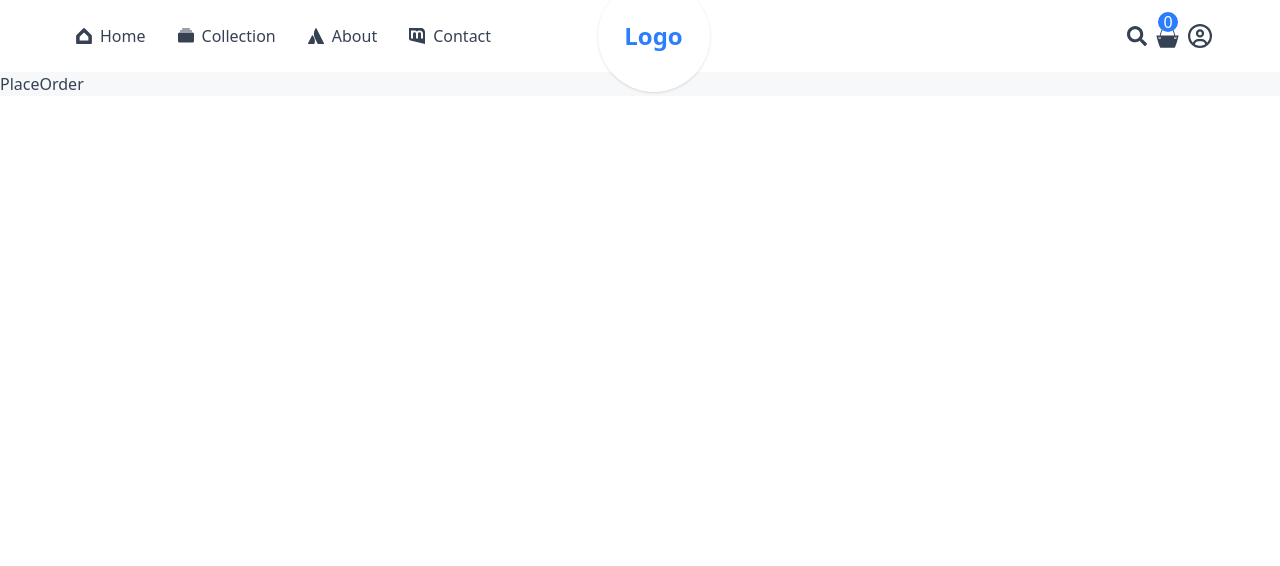
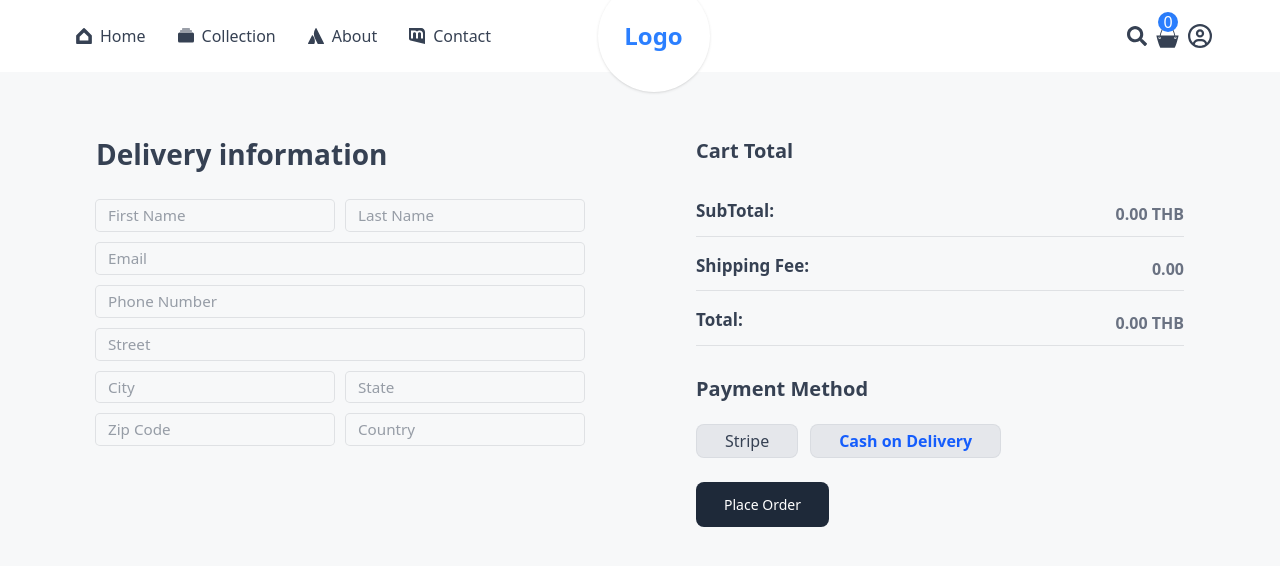
Before and after one commit to MartinCats/myshop, a React (Vite) app: page /place-order in a window 1280 px wide. Shown: the top 566 px of the page. Built offline with nearby package versions, Linux system fonts and the light colour scheme.

Commit message:
Place-order

```diff
--- a/src/components/Features.jsx
+++ b/src/components/Features.jsx
@@ -1,31 +1,36 @@
-import Title from './Title'
-import {TbArrowBackUp , TbTruckDelivery} from "react-icons/tb"
-import { RiSecurePaymentLine} from "react-icons/ri"
+import Title from "./Title";
+import { TbArrowBackUp, TbTruckDelivery } from "react-icons/tb";
+import { RiSecurePaymentLine } from "react-icons/ri";
 
 function Features() {
   return (
     <section className="mx-auto max-w-[1440px] px-6 py-16 lg:px-12 ">
-        <Title title={"Features"} titleStyles={"text-center"}/>
-        <div className="grid grid-cols-1 sm:grid-cols-2 lg:grid-cols-3 gap-8 *:bg-gray-200/50 rounded-xl">
-            <div className="p-4 rounded-3xl">
-                <TbArrowBackUp className="font-bold text-[32px] text-orange-400"/>
-                <h4 className="h4 capitalize">Easy Return</h4>
-                <p>Lorem ipsum dolor sit amet consectetur, adipisicing elit. Eius possimus ea cupiditate!</p>
-            </div>
-            <div className="p-4 rounded-3xl">
-                <TbTruckDelivery className="font-bold text-[32px] text-amber-400"/>
-                <h4 className="h4 capitalize">Fast Delivery</h4>
-                <p>Lorem ipsum dolor sit amet consectetur, adipisicing elit. Eius possimus ea cupiditate!</p>
-            </div>
-            <div className="p-4 rounded-3xl">
-                <RiSecurePaymentLine className="font-bold text-[32px] text-blue-400"/>
-                <h4 className="h4 capitalize">Secure Payment</h4>
-                <p>Lorem ipsum dolor sit amet consectetur, adipisicing elit. Eius possimus ea cupiditate!</p>
-            </div>
+      <Title title={"Features"} titleStyles={"text-center"} />
+      <div className="grid grid-cols-1 sm:grid-cols-2 lg:grid-cols-3 gap-8 *:bg-gray-200/50 rounded-xl">
+        <div className="p-4 rounded-3xl flex items-center gap-3">
+          <TbArrowBackUp className="font-bold text-[40px] text-orange-400" />
+          <div>
+            <h4 className="h4 capitalize">Easy Return</h4>
+            <p>Hassle-free returns for your convenience.</p>
+          </div>
         </div>
-
+        <div className="p-4 rounded-3xl flex items-center gap-3">
+          <TbTruckDelivery className="font-bold text-[40px] text-amber-400" />
+          <div>
+            <h4 className="h4 capitalize">Free delivery</h4>
+            <p>Fast and reliable shipping at no extra cost.</p>
+          </div>
+        </div>
+        <div className="p-4 rounded-3xl flex items-center gap-3">
+          <RiSecurePaymentLine className="font-bold text-[40px] text-blue-400" />
+          <div>
+            <h4 className="h4 capitalize">secure payment</h4>
+            <p>Safe and secure payments you can trust.</p>
+          </div>
+        </div>
+      </div>
     </section>
-  )
+  );
 }
 
-export default Features
+export default Features;
--- a/src/context/ShopContext.jsx
+++ b/src/context/ShopContext.jsx
@@ -17,7 +17,7 @@ const ShopContextProvider = (props) => {
   // เพิ่มของใส่ cart
   const addToCart = async (itemId, size) => {
     if (!size) {
-      toast.error("Please select a size");
+      toast.error("Please select a size",{autoClose: 1500});
       return;
     }
     let cartData = structuredClone(cartItems);
@@ -32,7 +32,7 @@ const ShopContextProvider = (props) => {
       cartData[itemId] = {};
       cartData[itemId][size] = 1;
     }
-
+    toast.success("Adding Complete",{autoClose: 1500});
     setCartItems(cartData);
   };
 
--- a/src/pages/PlaceOrder.jsx
+++ b/src/pages/PlaceOrder.jsx
@@ -1,8 +1,133 @@
+import { useState, useContext } from "react";
+import CartTotal from "../components/CartTotal";
+import { ShopContext } from "../context/ShopContext";
 
 function PlaceOrder() {
+  const { navigate } = useContext(ShopContext);
+  const [method, setMethod] = useState("cod");
+
   return (
-    <div>PlaceOrder</div>
-  )
+    <section>
+      {/* Container */}
+      <div className="mx-auto max-w-[1440px] px-6 lg:px-12">
+        <div className="mx-auto max-w-[1440px] px-6 lg:px-12 py-10 rounded-2xl my-6 max-xl:mt-8">
+          <form className="flex flex-col xl:flex-row gap-20 xl:gap-28">
+            <div className="flex flex-1 flex-col gap-3 text-[95%]">
+              {/* Delivery information */}
+              <h3 className="h3">Delivery information</h3>
+              <div className="flex gap-3">
+                <input
+                  type="text"
+                  name="firstName"
+                  placeholder="First Name"
+                  required
+                  className="ring-1 ring-slate-900/10 p-1 pl-3 rounded-sm outline-none w-1/2"
+                />
+                <input
+                  type="text"
+                  name="lastName"
+                  placeholder="Last Name"
+                  required
+                  className="ring-1 ring-slate-900/10 p-1 pl-3 rounded-sm outline-none w-1/2"
+                />
+              </div>
+              <input
+                type="email"
+                name="email"
+                placeholder="Email"
+                required
+                className="ring-1 ring-slate-900/10 p-1 pl-3 rounded-sm outline-none "
+              />
+              <input
+                type="text"
+                name="phone"
+                placeholder="Phone Number"
+                required
+                className="ring-1 ring-slate-900/10 p-1 pl-3 rounded-sm outline-none "
+              />
+              <input
+                type="text"
+                name="street"
+                placeholder="Street"
+                required
+                className="ring-1 ring-slate-900/10 p-1 pl-3 rounded-sm outline-none "
+              />
+              <div className="flex gap-3">
+                <input
+                  type="text"
+                  name="city"
+                  placeholder="City"
+                  required
+                  className="ring-1 ring-slate-900/10 p-1 pl-3 rounded-sm outline-none w-1/2"
+                />
+                <input
+                  type="text"
+                  name="state"
+                  placeholder="State"
+                  required
+                  className="ring-1 ring-slate-900/10 p-1 pl-3 rounded-sm outline-none w-1/2"
+                />
+              </div>
+              <div className="flex gap-3">
+                <input
+                  type="text"
+                  name="zipcode"
+                  placeholder="Zip Code"
+                  required
+                  className="ring-1 ring-slate-900/10 p-1 pl-3 rounded-sm outline-none w-1/2"
+                />
+                <input
+                  type="text"
+                  name="country"
+                  placeholder="Country"
+                  required
+                  className="ring-1 ring-slate-900/10 p-1 pl-3 rounded-sm outline-none w-1/2"
+                />
+              </div>
+            </div>
+
+            {/* Cart Total */}
+            <div className="flex flex-1 flex-col">
+              <CartTotal />
+              {/* Payment Method */}
+              <div className="my-6">
+                <h3 className="font-bold text-[20px] mb-5">Payment Method</h3>
+                <div className="flex gap-3">
+                  <button
+                    className={`${
+                      method === "stripe" ? "text-blue-600 !font-bold" : ""
+                    } py-1 border border-slate-900/5 px-7 rounded-lg hover:bg-gray-800 hover:text-white
+                    transition-all duration-300 bg-gray-200 cursor-pointer`}
+                    onClick={() => setMethod("stripe")}
+                  >
+                    Stripe
+                  </button>
+                  <button
+                    className={`${
+                      method === "cod" ? "text-blue-600 !font-bold" : ""
+                    } py-1 border border-slate-900/5 px-7 rounded-lg hover:bg-gray-800 hover:text-white
+                    transition-all duration-300 bg-gray-200 cursor-pointer`}
+                    onClick={() => setMethod("cod")}
+                  >
+                    Cash on Delivery
+                  </button>
+                </div>
+              </div>
+              <div>
+                <button
+                  className="text-[14px] font-medium bg-gray-800 text-white px-7 py-3 rounded-lg
+                transition-all cursor-pointer"
+                  onClick={() => navigate("/order")}
+                >
+                  Place Order
+                </button>
+              </div>
+            </div>
+          </form>
+        </div>
+      </div>
+    </section>
+  );
 }
 
-export default PlaceOrder
+export default PlaceOrder;
--- a/src/pages/Product.jsx
+++ b/src/pages/Product.jsx
@@ -65,8 +65,8 @@ function Product() {
             {/* rating price */}
             <div className="flex items-baseline gap-x-5 ">
               <h3 className="h3">
+                {product.price}
                 {currency}
-                {product.price}
               </h3>
               <div className="flex gap-x-2 text-amber-500 text-xl">
                 <div className="flex flex-center">
@@ -116,7 +116,7 @@ function Product() {
             <div className="flex items-center gap-x-2 mt-2">
               <FaTruckFast className="text-lg" />
               <span className="font-medium text-[14px]">
-                Free Delivery on orders over 500B
+                Free Delivery on orders over 500 THB
               </span>
             </div>
             <hr className="my-4 w-2/3"/>
```
Also changed, not shown: src/pages/Cart.jsx (+15 -15 lines).
